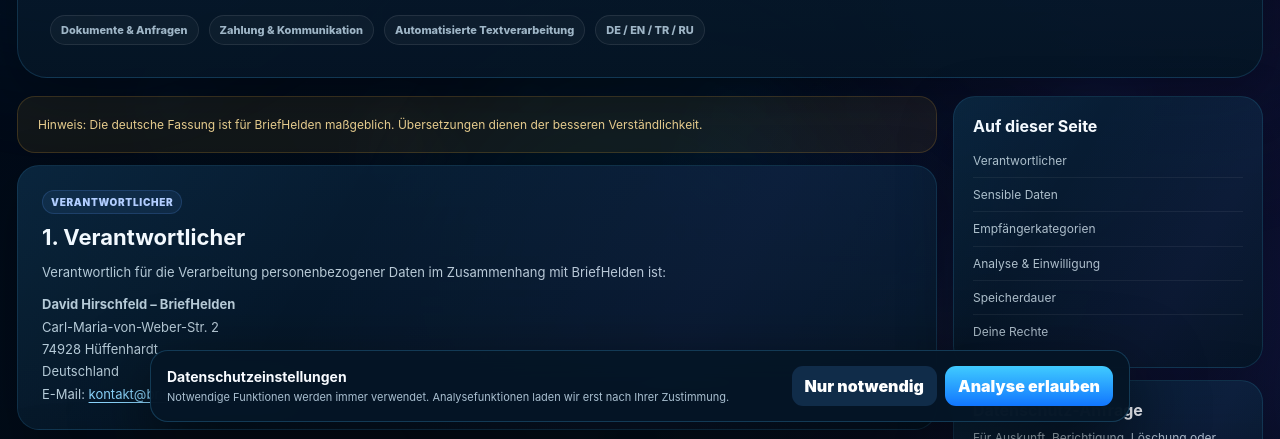
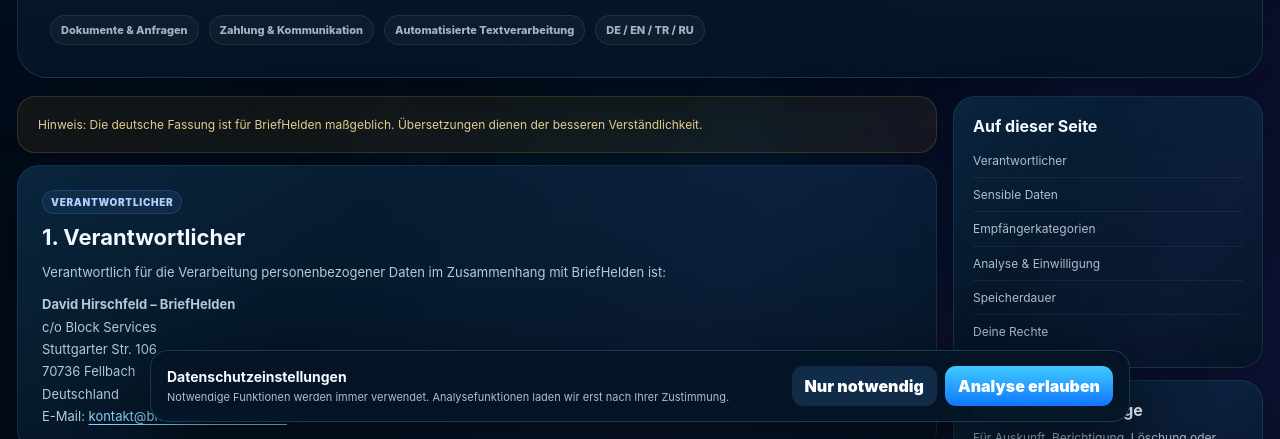
Before and after one commit to briefhelden-de/briefhelden, a plain HTML site: page datenschutz.html in a window 1280 px wide. Shown: the part 360-799 px from the top of the page. Drawn offline with Linux system fonts and the light colour scheme.

Commit message:
Update contact information in datenschutz.html

```diff
--- a/datenschutz.html
+++ b/datenschutz.html
@@ -1049,8 +1049,9 @@ radial-gradient(520px 300px at 95% 10%,rgba(90,255,220,.07),transparent 60%);poi
           <h2 data-i18n="s1_title">1. Verantwortlicher</h2>
           <p data-i18n="s1_p1">Verantwortlich für die Verarbeitung personenbezogener Daten im Zusammenhang mit BriefHelden ist:</p>
           <p><strong>David Hirschfeld – BriefHelden</strong><br>
-          Carl-Maria-von-Weber-Str. 2<br>
-          74928 Hüffenhardt<br>
+          c/o Block Services<br>
+          Stuttgarter Str. 106<br>
+          70736 Fellbach<br>
           Deutschland<br>
           <span data-i18n="email_label">E-Mail:</span> <a href="mailto:kontakt@briefhelden-service.de">kontakt@briefhelden-service.de</a></p>
         </section>
```
